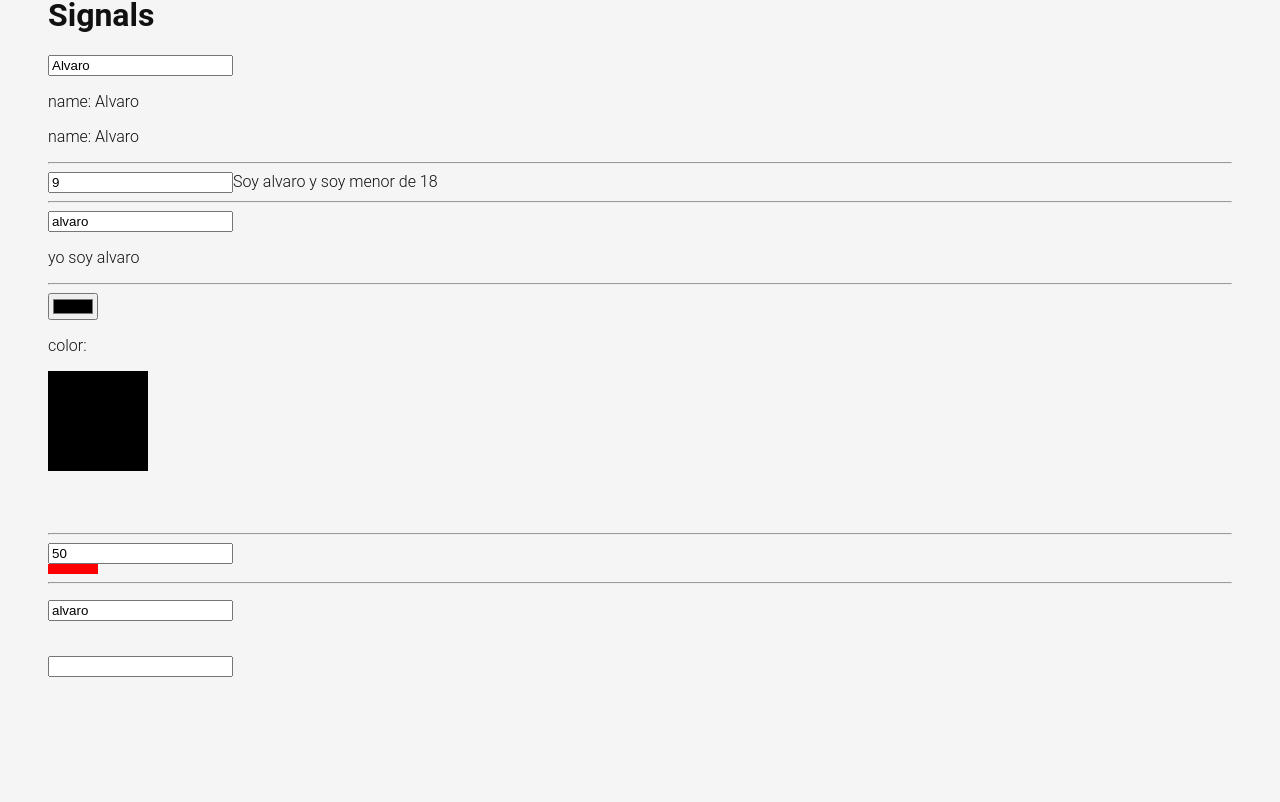
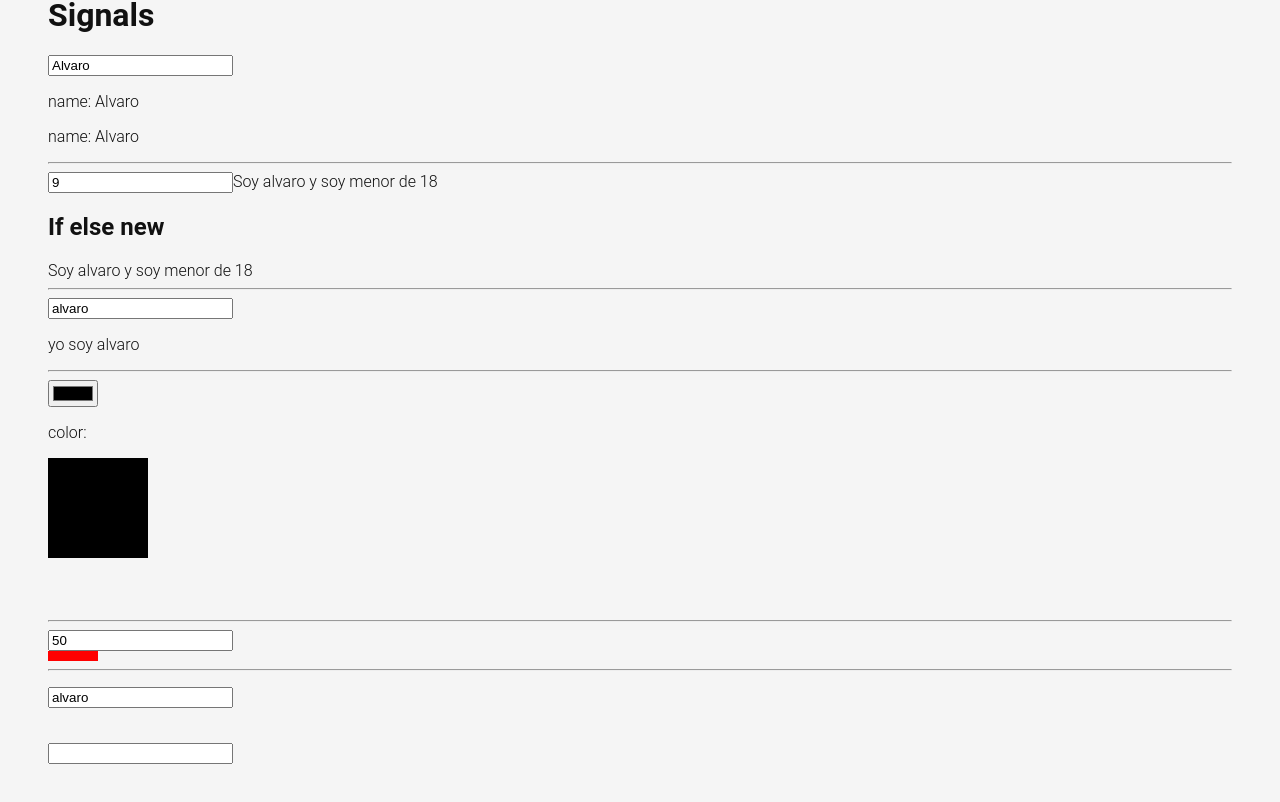
Before and after one commit to ACondori95/todoapp, an Angular app: page /labs in a window 1280 px wide. Shown: the part 1255-2057 px from the top of the page. Before the commit the page ends 1996 px from the top, so only its background shows below. Built offline with nearby package versions, Linux system fonts and the light colour scheme.

Commit message:
nueva sintaxis en angular

```diff
--- a/src/app/pages/labs/labs.component.html
+++ b/src/app/pages/labs/labs.component.html
@@ -48,11 +48,20 @@
   <hr />
   <div *ngIf="1 !== 1">My content</div>
   <div *ngIf="name() === 'alvaro'">Soy alvaro</div>
+  @if (name()==='alvaro'){
+  <div>Soy alvaro 2</div>
+  }
   <input type="number" [value]="person().age" (change)="changeAge($event)" />
   <div *ngIf="person().name === 'alvaro' && person().age > 18; else elseBlock">
     Soy alvaro y soy mayor de 18
   </div>
   <ng-template #elseBlock>Soy alvaro y soy menor de 18</ng-template>
+  <h2>If else new</h2>
+  @if (person().name === 'alvaro' && person().age > 18){
+  <div>Soy alvaro y soy mayor de 18</div>
+  }@else{
+  <div>Soy alvaro y soy menor de 18</div>
+  }
   <hr />
   <input type="text" [value]="person().name" (change)="changeName($event)" />
   <div [ngSwitch]="person().name">
```
